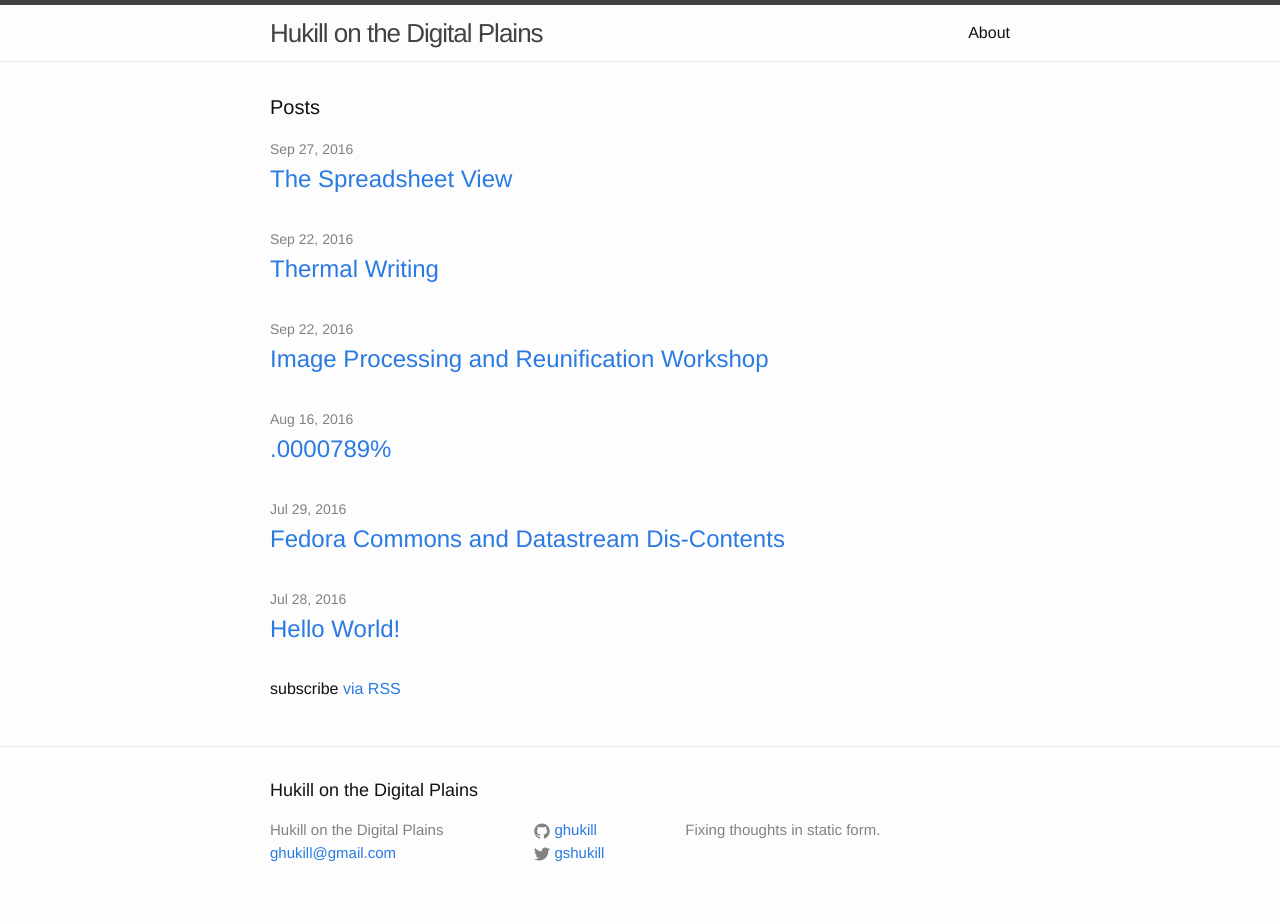
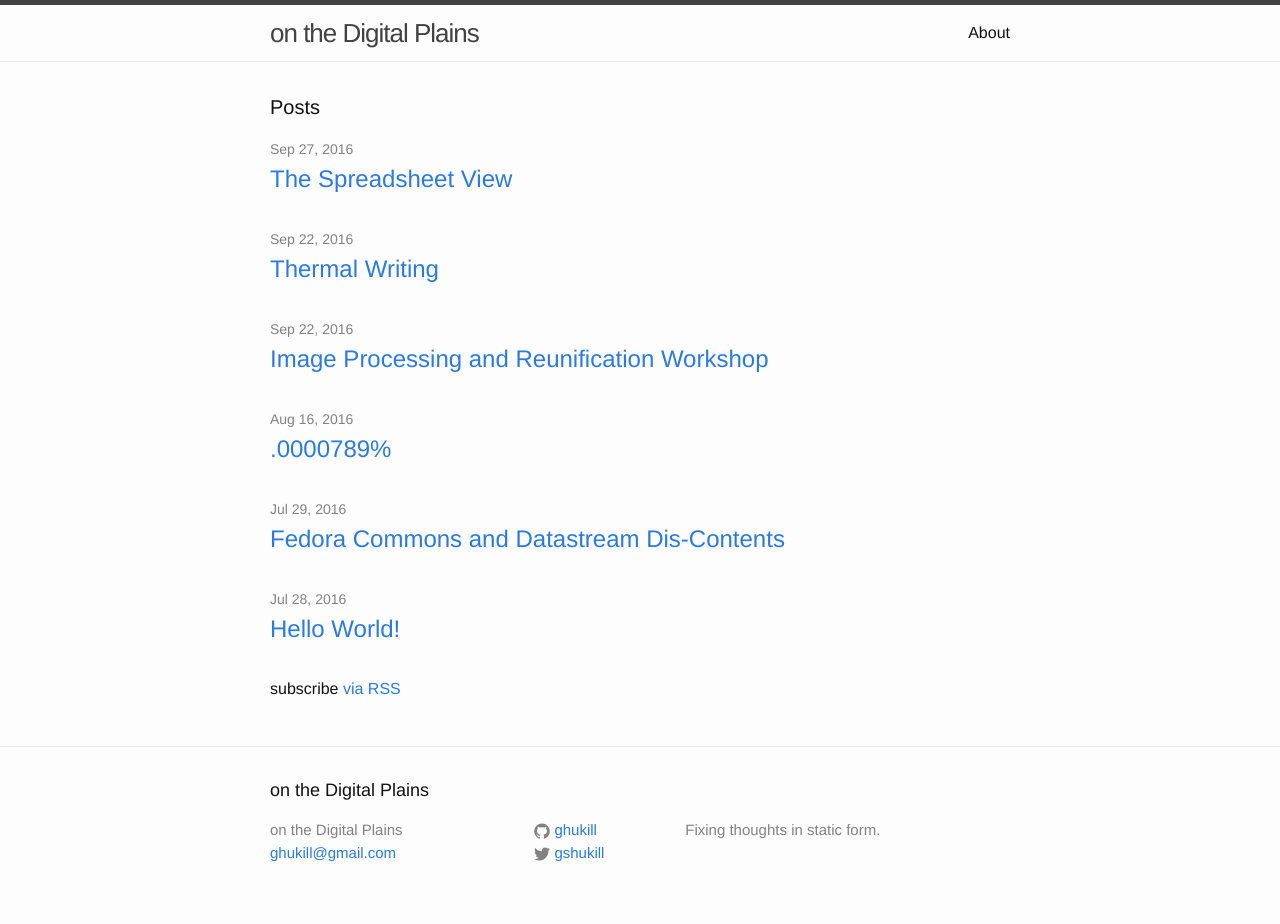
Before and after one commit to ghukill/blog, a Jekyll site: the page built from index.html, in a window 1280 px wide. Built offline with Jekyll 4.4.1, drawn with Linux system fonts in a browser that asks for light colours.

Commit message:
Update _config.yml

```diff
--- a/_config.yml
+++ b/_config.yml
@@ -6,7 +6,7 @@
 # 'jekyll serve'. If you change this file, please restart the server process.
 
 # Site settings
-title: Hukill on the Digital Plains
+title: on the Digital Plains
 email: ghukill@gmail.com
 description: > # this means to ignore newlines until "baseurl:"
   Fixing thoughts in static form.
```
